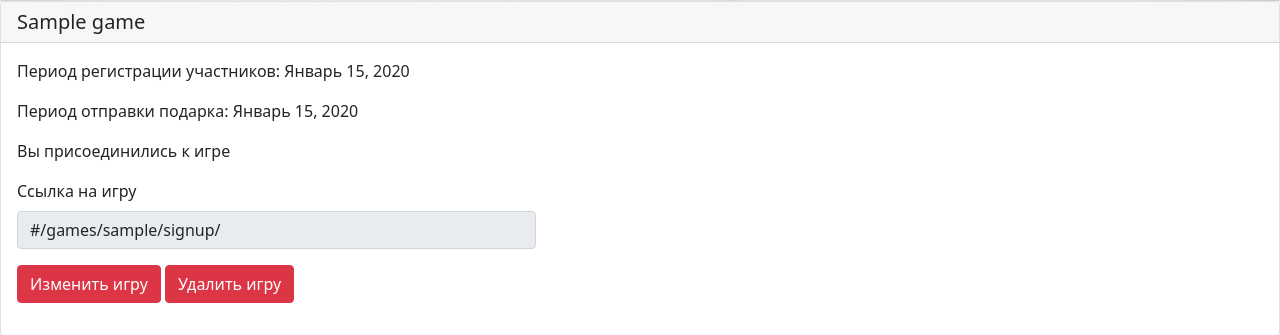
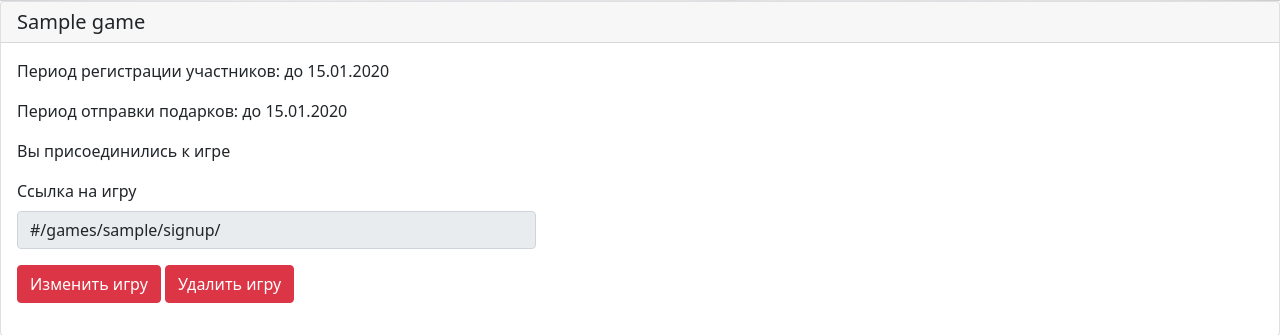
Before and after one commit to Alex-Men-VL/santa_secret, a Django app: template templates/games/user_games.html in a window 1280 px wide. Shown: the part 491-826 px from the top of the page. Run offline with Django 4.2, Linux system fonts and the light colour scheme; tables that the repository leaves empty hold one stand-in row (values such as "Sample post"); the template is opened without the code that fills it: values that come from a table or form of the project are taken from there, most other values are stand-ins (such as "Sample title", 1, 10 or a date in 2020); parts of the project's set-up code (start-up, migrations or seed data) failed here and were passed over.

Commit message:
Fix data format

```diff
--- a/templates/games/join_success.html
+++ b/templates/games/join_success.html
@@ -7,7 +7,7 @@
       <div class="card-body">
         <h6 class="catd-text">Информация об игре:</h6>
         <p class="card-text">Название: {{ game.title }}</p>
-        <p class="card-text">Период отправки подарка: {{ game.dispatch_date|date:"F j, Y" }}</p>
+        <p class="card-text">Период отправки подарков: до {{ game.dispatch_date|date:"d.m.Y" }}</p>
         <p class="card-text">Превосходно, ты в игре! {{ game.registration_end|date:"d.m.Y" }} мы проведем жеребьевку, и ты узнаешь имя и контакты своего тайного друга. <br> Ему и нужно будет вручить подарок!</p>
         <a href="{% url 'index' %}" class="btn btn-danger mb-3">Вернуться на главную страницу</a><br>
       </div>
--- a/templates/games/user_games.html
+++ b/templates/games/user_games.html
@@ -18,8 +18,8 @@
             <p class="card-text ">Стоимость подарка: {{ value }}</p>
           {% endif %}
         {% endfor %}
-        <p class="card-text">Период регистрации участников: {{ game.registration_end|date:"F j, Y" }}</p>
-        <p class="card-text">Период отправки подарка: {{ game.dispatch_date|date:"F j, Y" }}</p>
+        <p class="card-text">Период регистрации участников: до {{ game.registration_end|date:"d.m.Y" }}</p>
+        <p class="card-text">Период отправки подарков: до {{ game.dispatch_date|date:"d.m.Y" }}</p>
         {% if game.owner_joined %}
           <p class="card-text">Вы присоединились к игре</p>
         {% endif %}
```
